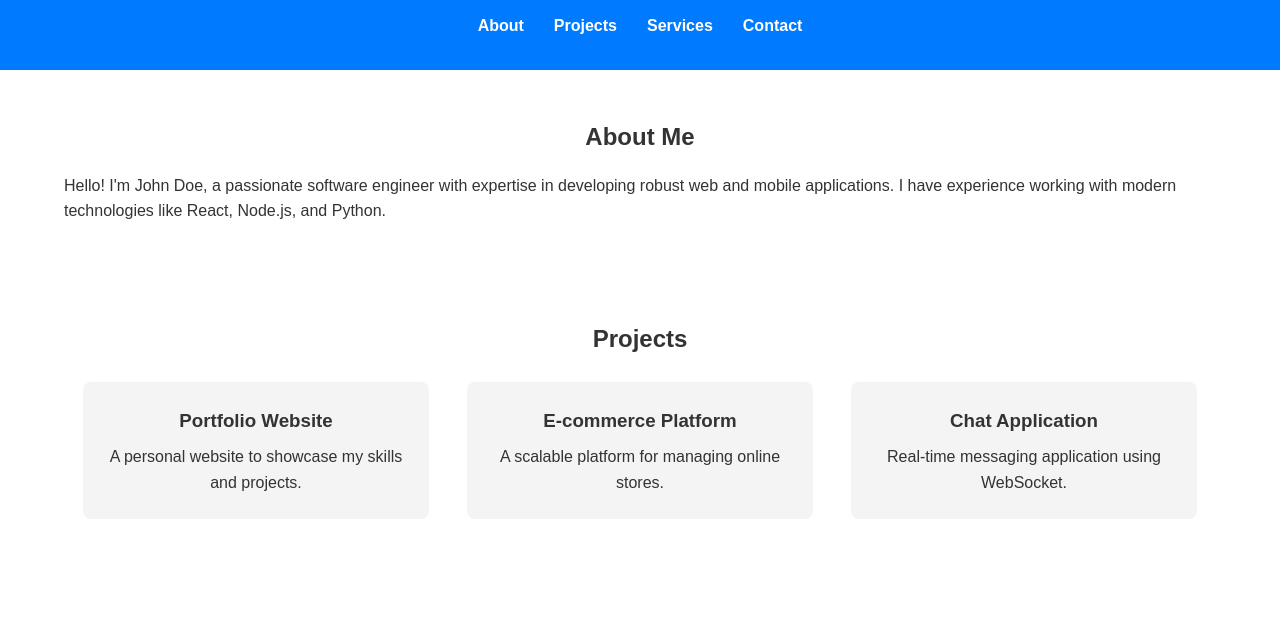
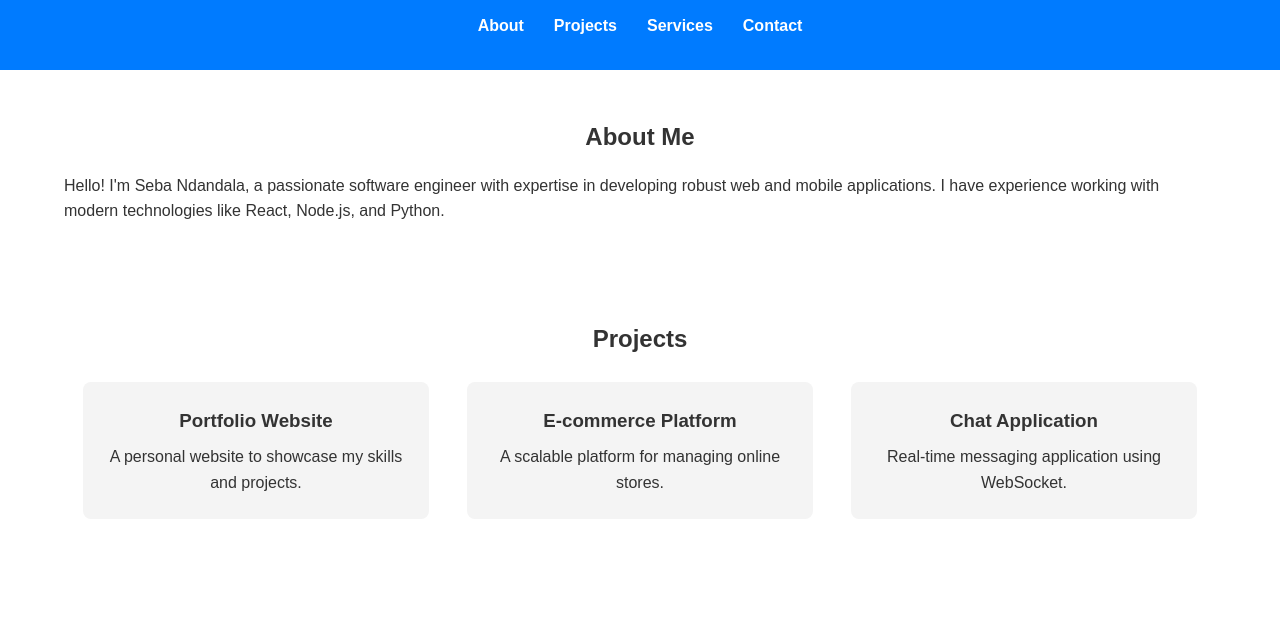
Before and after one commit to ndandax/ndandax.github.io, a plain HTML site: page index.html in a window 1280 px wide. Shown: the part 138-758 px from the top of the page. Drawn offline with Linux system fonts and the light colour scheme.

Commit message:
Update index.html

```diff
--- a/index.html
+++ b/index.html
@@ -25,7 +25,7 @@
   <section id="about" class="section">
     <div class="container">
       <h2>About Me</h2>
-      <p>Hello! I'm John Doe, a passionate software engineer with expertise in developing robust web and mobile applications. I have experience working with modern technologies like React, Node.js, and Python.</p>
+      <p>Hello! I'm Seba Ndandala, a passionate software engineer with expertise in developing robust web and mobile applications. I have experience working with modern technologies like React, Node.js, and Python.</p>
     </div>
   </section>
 
```
